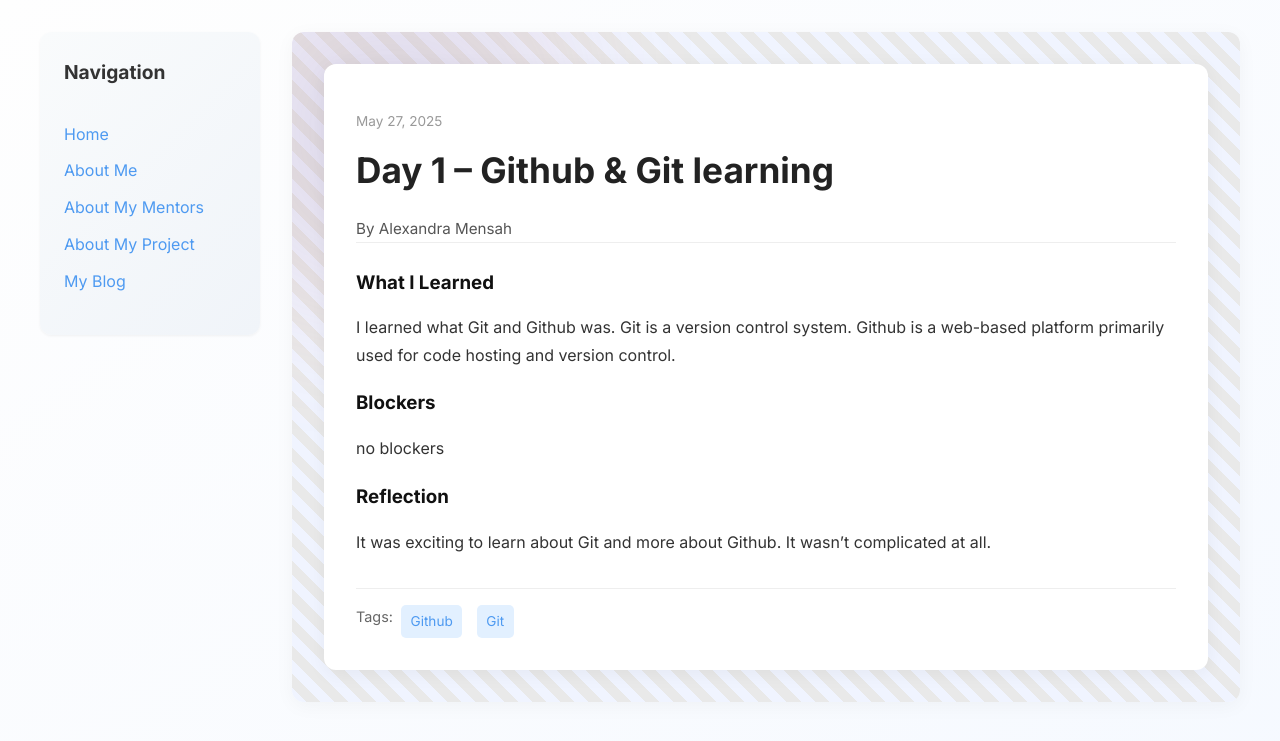
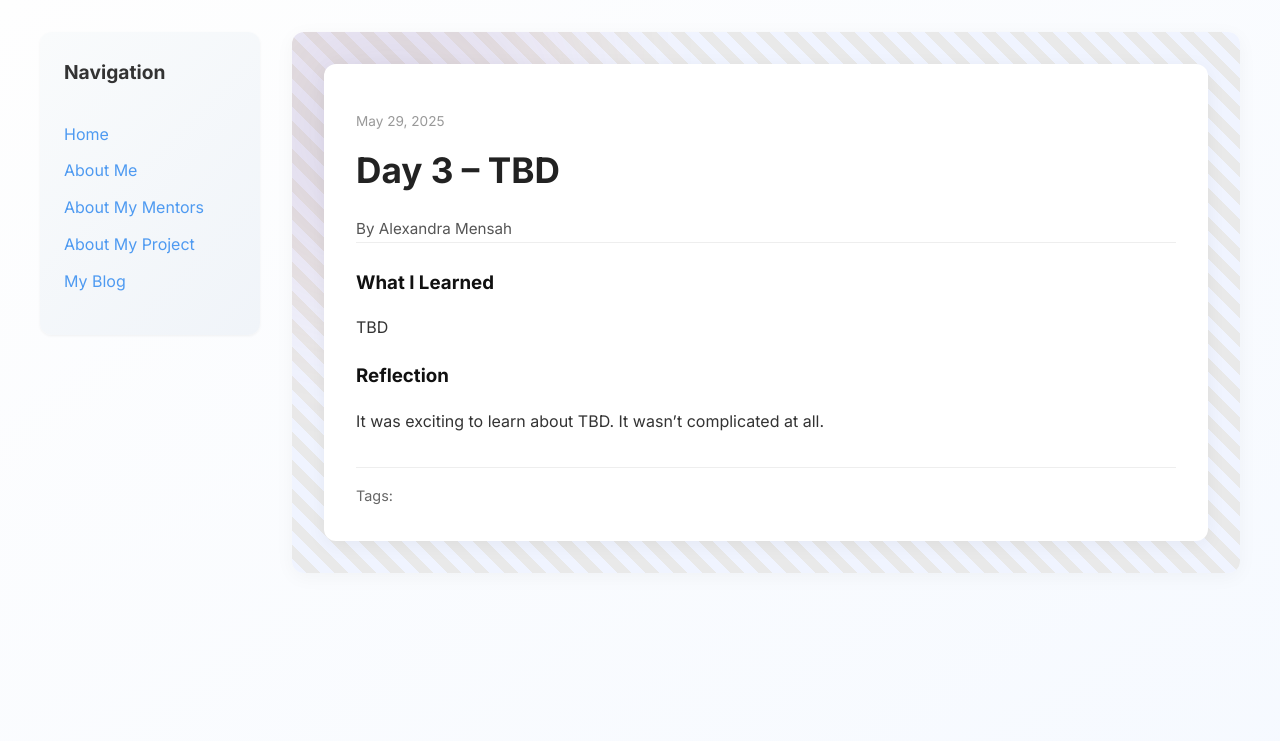
Before and after one commit to alexandratory/alexandratory.github.io, a Jekyll site: the page built from _posts/2025-05-27-day-1.md, in a window 1280 px wide. Shown: the top 741 px of the page. Built offline with Jekyll 4.4.1, drawn with Linux system fonts in a browser that asks for light colours.

Commit message:
Update 2025-05-27-day-1.md

```diff
--- a/_posts/2025-05-27-day-1.md
+++ b/_posts/2025-05-27-day-1.md
@@ -1,17 +1,14 @@
 ---
 layout: post
-title: "Day 1 – Github & Git learning"
-date: 2025-05-27
+title: "Day 3 – TBD"
+date: 2025-05-29
 author: Alexandra Mensah
-permalink: /day1.html
-tags:
-  - Github
-  - Git
+permalink: /day3.html
+tags: []
 
 what_i_learned: |
-  I learned what Git and Github was. Git is a version control system. Github is a web-based platform primarily used for code hosting and version control.
-blockers: |
-  no blockers
+  TBD
+
 reflection: |
-  It was exciting to learn about Git and more about Github. It wasn't complicated at all.
+  It was exciting to learn about TBD. It wasn't complicated at all.
 ---
```
